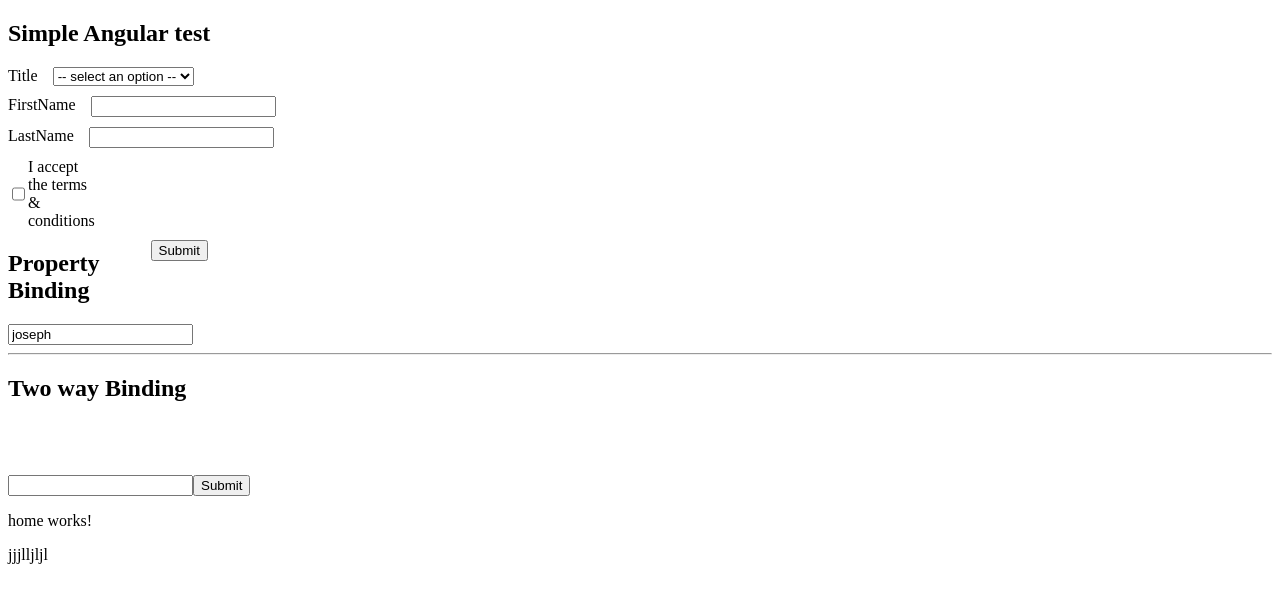
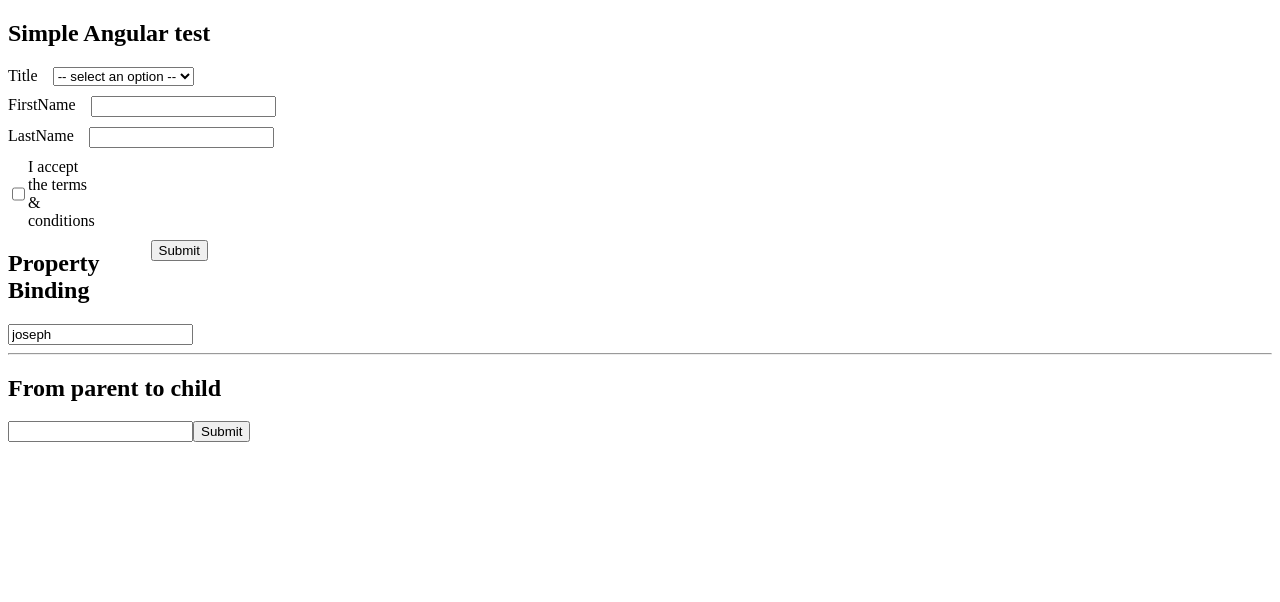
Before and after one commit to JosephAssefa-tech/two-way-databinding, an Angular app: page /home in a window 1280 px wide. Shown: the top 602 px of the page. Built offline with nearby package versions, Linux system fonts and the light colour scheme.

Commit message:
from parent to child data binding done

```diff
--- a/src/app/app.component.html
+++ b/src/app/app.component.html
@@ -29,11 +29,11 @@
 <h2>Property Binding</h2>
 <input type-="text" value="{{values}}">
 <hr/>
-<h2>Two way  Binding</h2>
+<h2> From parent to child </h2>
 
-<br/><br/><br/>
+
 
 <input type="text" placheholder="typehere" name="post" [(ngModel)]="post" />
 <button type="submit" (click)="passData(post)">Submit</button>
-
+<app-home [childPosts]="parentpost"></app-home>
 <router-outlet></router-outlet>
--- a/src/app/home/home.component.html
+++ b/src/app/home/home.component.html
@@ -1,2 +1,3 @@
-<p>home works!</p>
-jjjlljljl
+<div style="margin-left:30px; margin-top:10px" *ngFor="let p of childPosts" >
+From parent component this message sent => {{p}}
+</div>
--- a/src/app/home/home.component.ts
+++ b/src/app/home/home.component.ts
@@ -1,4 +1,4 @@
-import { Component, OnInit } from '@angular/core';
+import { Component, Input, OnInit } from '@angular/core';
 
 @Component({
   selector: 'app-home',
@@ -6,7 +6,7 @@
   styleUrls: ['./home.component.css']
 })
 export class HomeComponent implements OnInit {
-
+@Input() childPosts:any[]=[];
   constructor() { }
 
   ngOnInit(): void {
```
